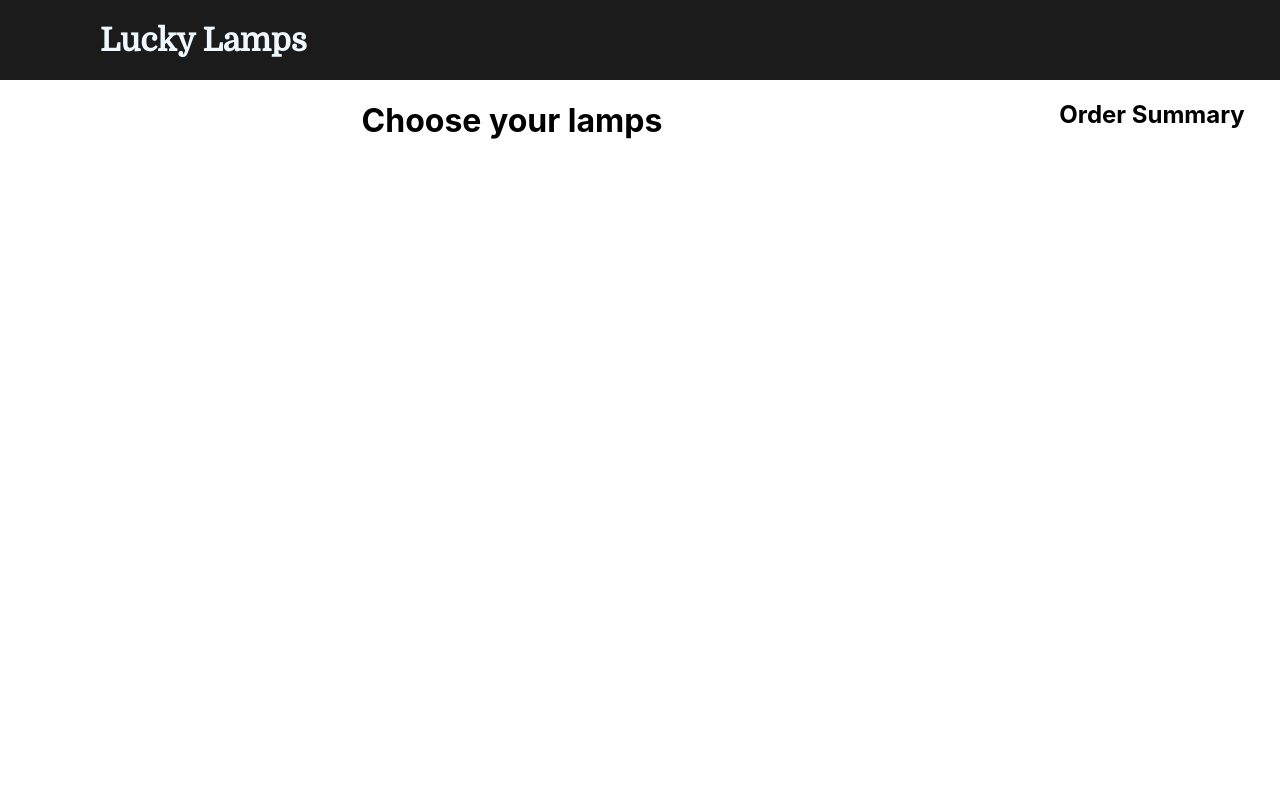
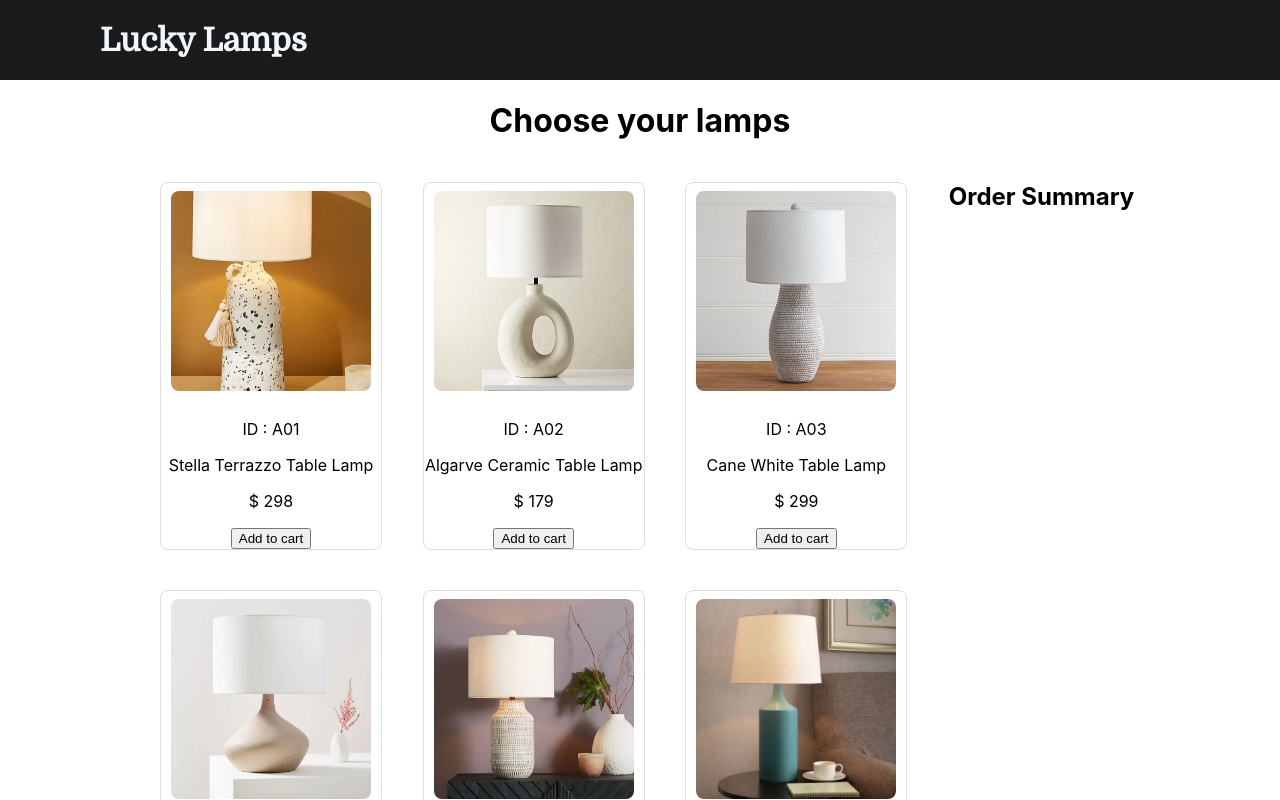
Before and after one commit to razibsaha/lucky-lamp, a React (Create React App) app: page / in a window 1280 px wide. Shown: the top 800 px of the page. Built offline with nearby package versions, Linux system fonts and the light colour scheme.

Commit message:
products and image added

```diff
--- /dev/null
+++ b/src/Products/Products.css
@@ -0,0 +1,13 @@
+.product {
+    border: 1px solid #ddd;
+    border-radius: 8px;
+    margin: 20px;
+    width: 220px;
+}
+.product img {
+    border-radius: 8px;
+    margin: 8px;
+    width: 200px;
+    height: 200px;
+    object-fit: cover;
+}
--- /dev/null
+++ b/src/Products/Products.js
@@ -0,0 +1,24 @@
+import React from 'react';
+import './Products.css'
+
+const Products = (props) => {
+    const {id,img,name,price} = props.product;
+    return (
+        <div className='product'>
+            <div className='img'>
+                <img src={img} alt={name} />
+            </div>
+            <div className='details'>
+                <p>ID : {id} </p>
+                <p className='name'> {name} </p>
+                <p className='price'>$ {price}  </p>
+            </div>
+            <div className="btn">
+                <button>Add to cart</button>
+            </div>
+
+        </div>
+    );
+};
+
+export default Products;
--- a/src/Shop/Shop.css
+++ b/src/Shop/Shop.css
@@ -1,4 +1,12 @@
 .shop-container {
     display: grid;
     grid-template-columns: 4fr 1fr;
+    gap: 15px;
+    padding-left: 140px;
+    padding-right: 140px;
 }
+
+.product-container {
+    display: grid;
+    grid-template-columns: repeat(3,1fr);
+}
--- a/src/Shop/Shop.js
+++ b/src/Shop/Shop.js
@@ -1,16 +1,37 @@
-import React from 'react';
+import React, { useEffect, useState } from 'react';
+import Products from '../Products/Products';
 import './Shop.css'
 
 const Shop = () => {
+    const [products,setProduct] = useState([]);
+
+    useEffect(()=>{
+        fetch('products.json')
+        .then(res => res.json())
+        .then(data => setProduct(data))
+    },[])
+
+
     return (
+        <div>
+            <h1>Choose your lamps</h1>
         <div className='shop-container'>
+
             <div className="product-container">
-                <h1>Choose your lamps</h1>
+
+                {
+                products.map(product => <Products
+                product = {product}
+                ></Products>
+                    )
+                }
+
             </div>
             <div className="cart-container">
                 <h2>Order Summary</h2>
             </div>
         </div>
+        </div>
     );
 };
 
```
